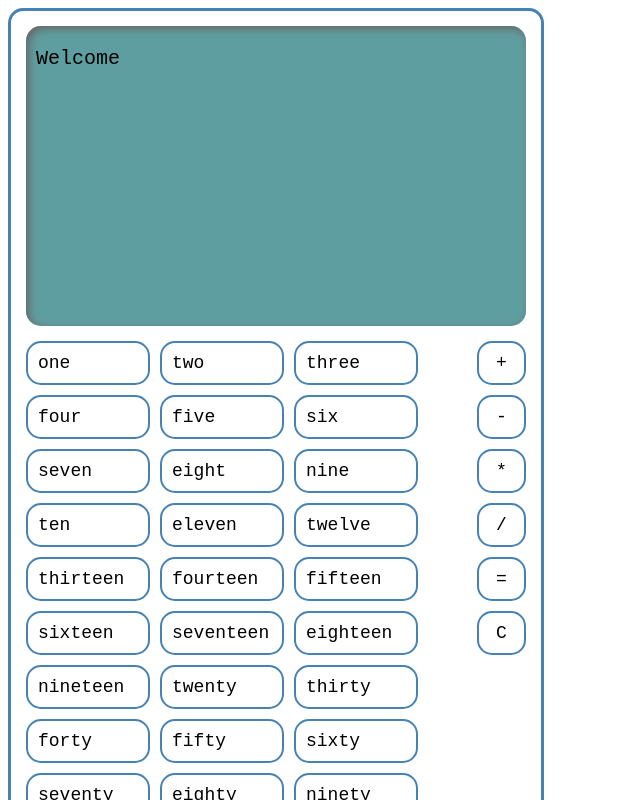
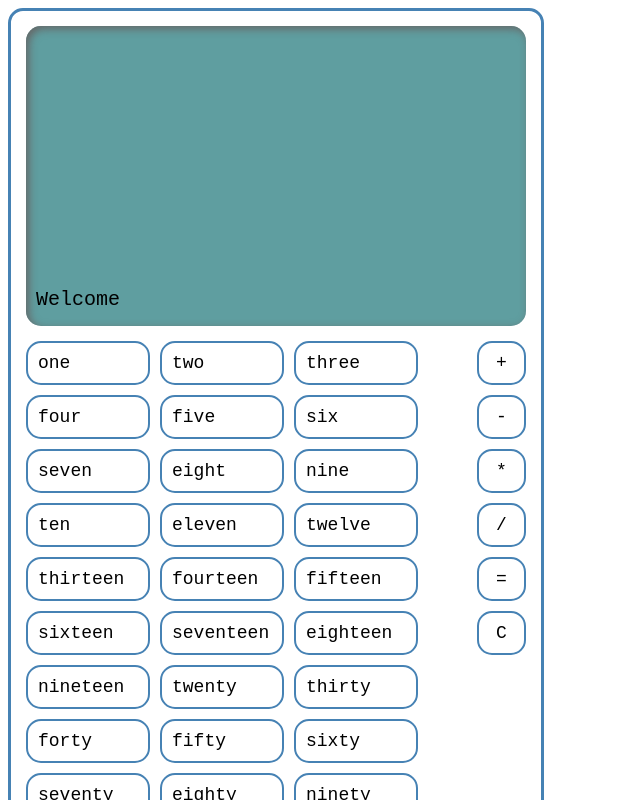
Before and after one commit to dengsauve/Text-Calculator, a Vue app: page / in a window 1280 px wide. Shown: the top 800 px of the page, without its empty margins (0-640 px from the left). Built offline with nearby package versions, Linux system fonts and the light colour scheme.

Commit message:
Update Display.vue
Pinned scroll

```diff
--- a/src/components/Display.vue
+++ b/src/components/Display.vue
@@ -1,6 +1,6 @@
 <template>
     <div class="calculator-display">
-        <span class="display-text">{{ message }}<span class="blinking-cursor">&marker;</span></span>
+        <span class="display-text" id="screen">{{ message }}</span>
     </div>
 </template>
 
@@ -26,17 +26,12 @@
     span.display-text {
         padding: 10px;
         height: 275px;
-        display: block;
+        display: flex;
+        flex-direction: column-reverse;
         font-family: "Andale Mono", monospace;
         font-size: 20px;
         overflow-y: scroll;
         white-space: pre;
-    }
-
-    span.blinking-cursor {
-        font-size: 30px;
-        color: #2E3D48;
-        animation: 1s blink step-end infinite;
     }
 
     @keyframes blink {
```
